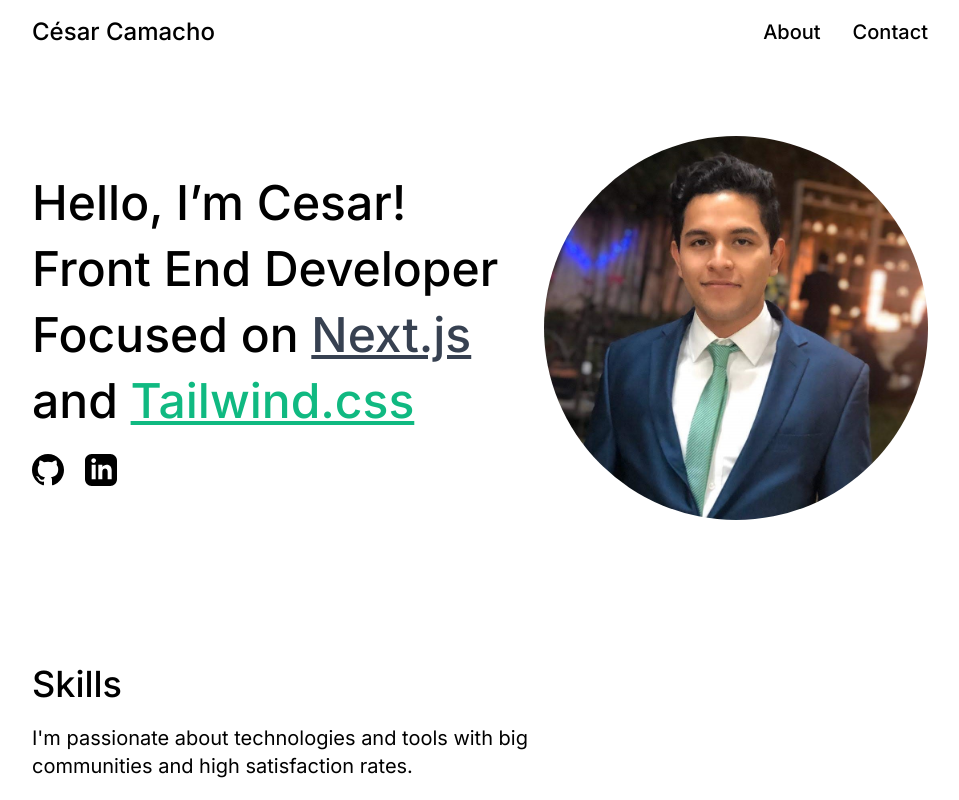
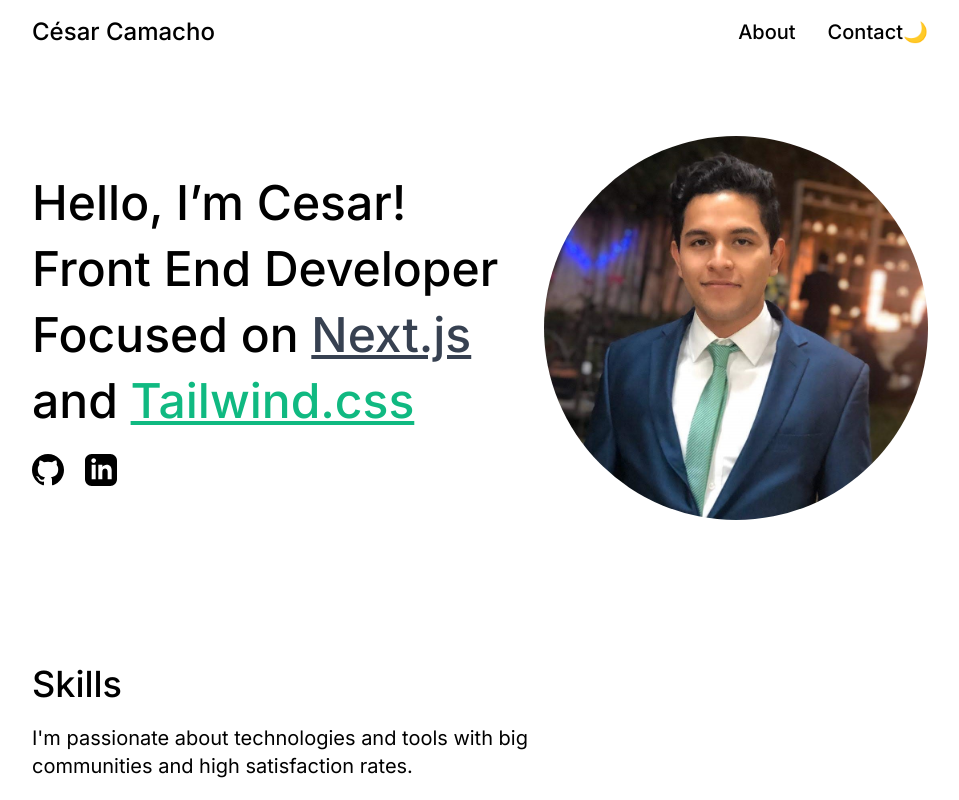
Before and after one commit to cesardcm/portfolio-v1, a Next.js app: page / in a window 1280 px wide. Shown: the top 800 px of the page, without its empty margins (160-1119 px from the left). Built offline with nearby package versions, Linux system fonts and the light colour scheme.

Commit message:
First version of dark mode

```diff
--- /dev/null
+++ b/components/Dark Mode/useDarkMode.jsx
@@ -0,0 +1,23 @@
+import { useEffect, useState } from "react";
+
+function useDarkMode() {
+  const [theme, setTheme] = useState(
+    typeof window !== "undefined" ? localStorage.theme : "dark"
+  );
+  const colorTheme = theme === "dark" ? "light" : "dark";
+
+  useEffect(() => {
+    const root = window.document.documentElement;
+
+    root.classList.remove(colorTheme);
+    root.classList.add(theme);
+
+    if (typeof window !== "undefined") {
+      localStorage.setItem("theme", theme);
+    }
+  }, [theme]);
+
+  return [colorTheme, setTheme];
+}
+
+export default useDarkMode;
--- a/components/Navbar.js
+++ b/components/Navbar.jsx
@@ -1,4 +1,8 @@
+import useDarkMode from "./Dark Mode/useDarkMode";
+
 export default function Navbar() {
+  const [colorTheme, setTheme] = useDarkMode();
+
   return (
     <header className="sticky top-0 z-50 py-4 mx-auto font-medium backdrop-blur-lg">
       <nav className="flex flex-row items-center justify-between max-w-4xl mx-auto mb-2 ">
@@ -12,6 +16,12 @@
           <a className="ml-8 hover:underline" href="#contact">
             Contact
           </a>
+
+          {colorTheme === "light" ? (
+            <button onClick={() => setTheme("light")}>💡</button>
+          ) : (
+            <button onClick={() => setTheme("dark")}>🌙</button>
+          )}
         </div>
       </nav>
     </header>
--- a/pages/index.js
+++ b/pages/index.js
@@ -9,7 +9,7 @@
 
 export default function Home() {
   return (
-    <>
+    <div className="dark:bg-gray-800 dark:text-gray-50">
       <Head>
         <title>Cesar Camacho - Frontend Developer</title>
         <link rel="icon" href="/favicon.ico" />
@@ -25,13 +25,13 @@
         ></link>
       </Head>
       <Navbar />
-      <main className="max-w-4xl mx-auto">
+      <main className="max-w-4xl mx-auto ">
         <HeroSection />
         <SkillSection />
         <Projects />
         <Contact />
       </main>
       <Footer />
-    </>
+    </div>
   );
 }
--- a/tailwind.config.js
+++ b/tailwind.config.js
@@ -3,7 +3,7 @@
 module.exports = {
   mode: "jit",
   purge: ["./pages/**/*.{js,ts,jsx,tsx}", "./components/**/*.{js,ts,jsx,tsx}"],
-  darkMode: false, // or 'media' or 'class'
+  darkMode: "class", // or 'media' or 'class'
   theme: {
     extend: {
       scale: {
```
Also changed, not shown: components/Contact.jsx (renamed from components/Contact.js), components/Footer.jsx (renamed from components/Footer.js), components/Hero.jsx (renamed from components/Hero.js), components/Projects.jsx (renamed from components/Projects.js), components/Skills.jsx (renamed from components/Skills.js).
